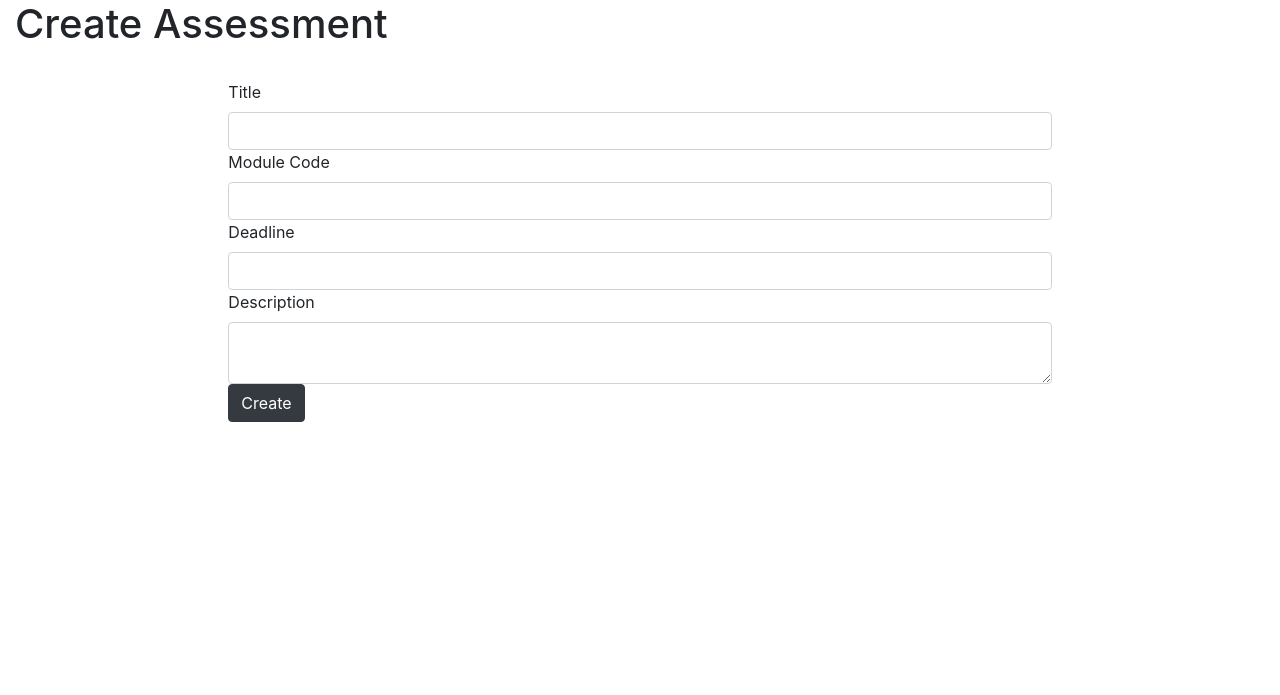
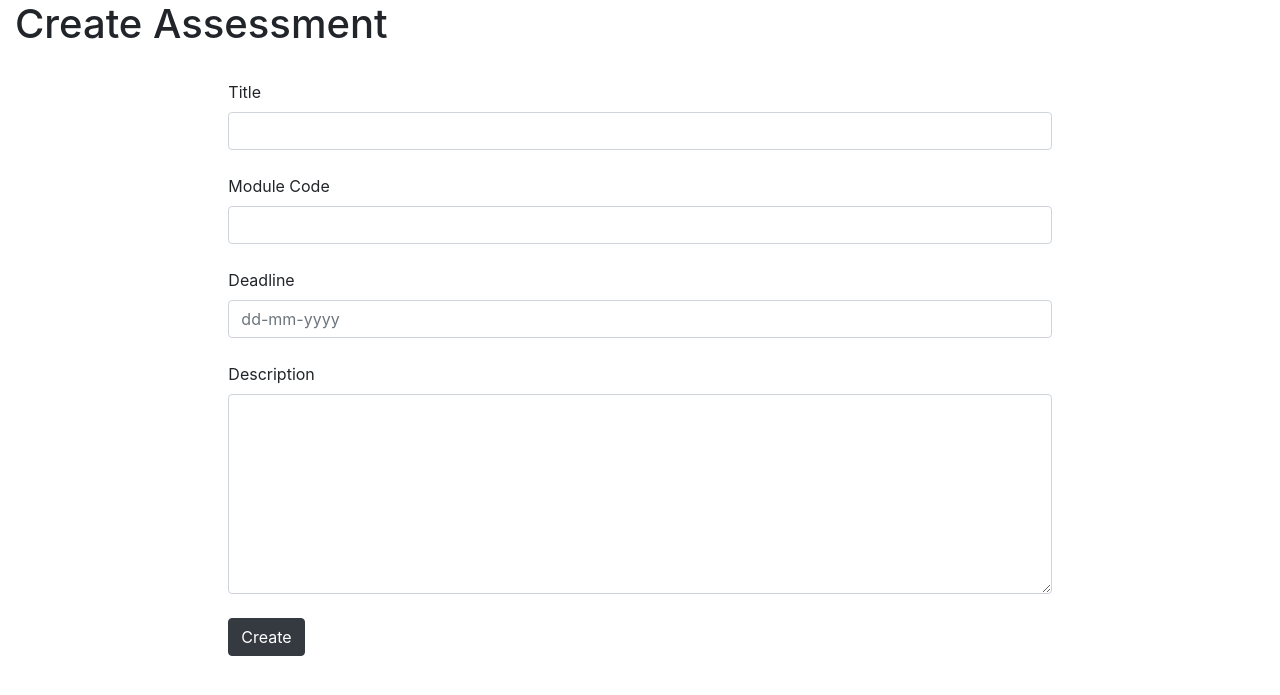
Before and after one commit to omariosc/to-do-list, a Flask app: page /create_assessment in a window 1280 px wide. Shown: the part 56-751 px from the top of the page. Run offline with Flask 2, Linux system fonts and the light colour scheme; some libraries are stand-ins or nearby versions.

Commit message:
Added spacing between labels Increased description box height

```diff
--- a/app/templates/create.html
+++ b/app/templates/create.html
@@ -15,6 +15,7 @@
           [{{ error }}]
         </div>
         {% endfor %}
+        <br>
         <label>Module Code</label>
         {{ form.code(class_="form-control") }}
         {% for error in form.code.errors %}
@@ -22,24 +23,26 @@
           [{{ error }}]
         </div>
         {% endfor %}
+        <br>
         <label>Deadline</label>
-          {{ form.deadline(class_="form-control") }}
+        {{ form.deadline(class_="form-control", placeholder="dd-mm-yyyy") }}
         {% for error in form.deadline.errors %}
         <div class="alert alert-danger" role="alert">
           [{{ error }}]
         </div>
         {% endfor %}
+        <br>
         <label>Description</label>
-          {{ form.description(class_="form-control") }}
+        {{ form.description(class_="form-control", style="height:200px") }}
         {% for error in form.description.errors %}
         <div class="alert alert-danger" role="alert">
           [{{ error }}]
         </div>
         {% endfor %}
+        <br>
         <p><input type="submit" class="btn btn-dark" value="Create"></p>
     </form>
   </div>
 </div>
-</div>
 
 {% endblock %}
```
Lines whose indentation alone changed are shown as unchanged.
